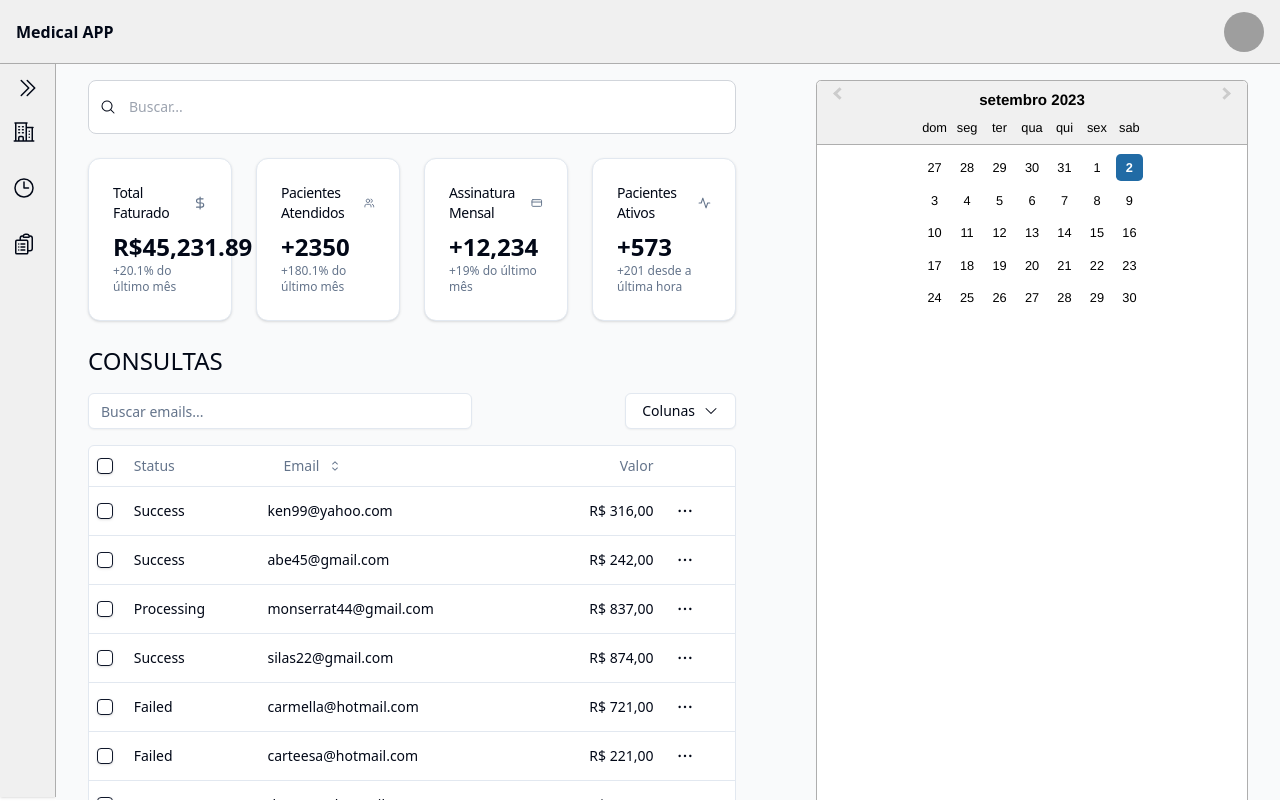
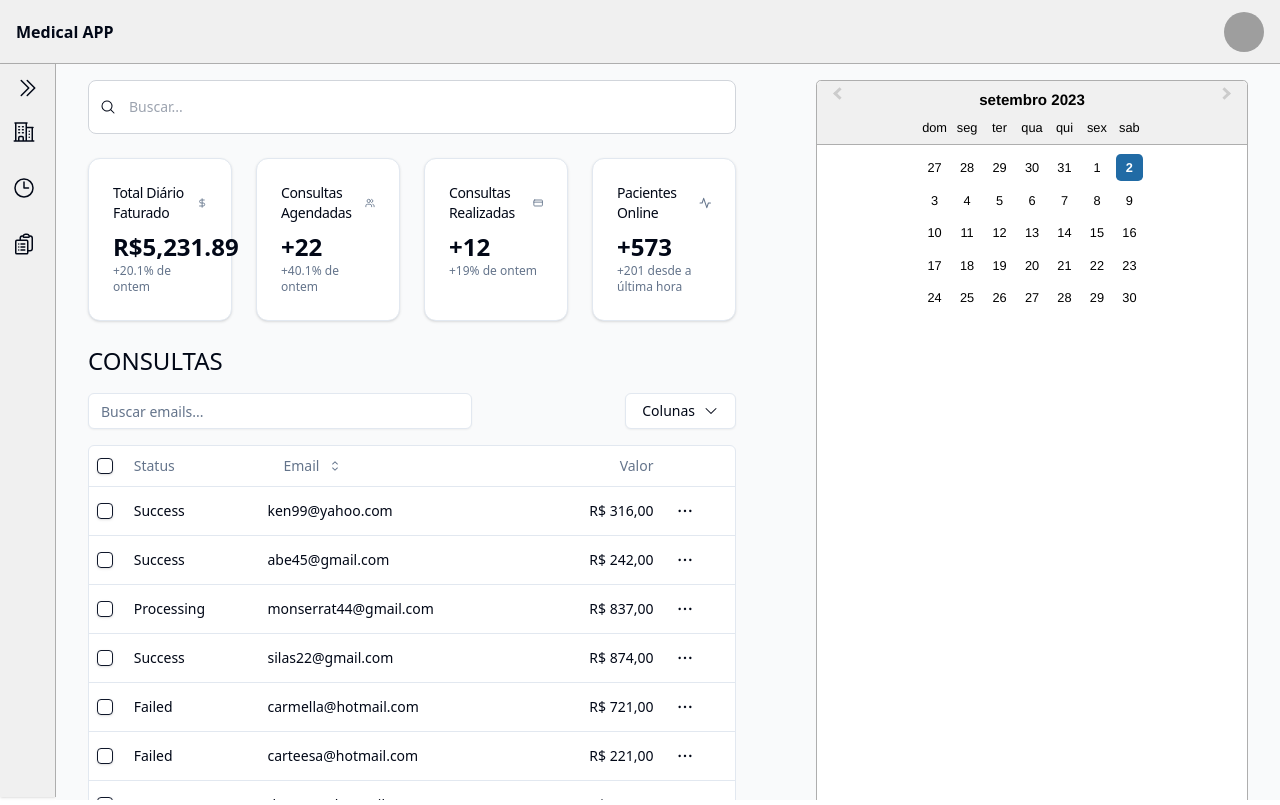
Before and after one commit to visantiago99/medical-app, a Next.js app: page /dashboard in a window 1280 px wide. Built offline with nearby package versions, Linux system fonts and the light colour scheme; grey boxes are pictures that could not be loaded.

Commit message:
Fix dashboard cards context

```diff
--- a/src/components/Dashboard/DashCards.tsx
+++ b/src/components/Dashboard/DashCards.tsx
@@ -8,7 +8,7 @@ const DashCards = () => {
         <Card className="h-[10.2rem]">
           <CardHeader className="flex flex-row items-center justify-between space-y-0 pb-2">
             <CardTitle className="text-sm font-medium">
-              Total Faturado
+              Total Diário Faturado
             </CardTitle>
             <svg
               xmlns="http://www.w3.org/2000/svg"
@@ -24,16 +24,14 @@ const DashCards = () => {
             </svg>
           </CardHeader>
           <CardContent>
-            <div className="text-2xl font-bold">R$45,231.89</div>
-            <p className="text-xs text-muted-foreground">
-              +20.1% do último mês
-            </p>
+            <div className="text-2xl font-bold">R$5,231.89</div>
+            <p className="text-xs text-muted-foreground">+20.1% de ontem</p>
           </CardContent>
         </Card>
         <Card className="h-[10.2rem]">
           <CardHeader className="flex flex-row items-center justify-between space-y-0 pb-2">
             <CardTitle className="text-sm font-medium">
-              Pacientes Atendidos
+              Consultas Agendadas
             </CardTitle>
             <svg
               xmlns="http://www.w3.org/2000/svg"
@@ -51,16 +49,14 @@ const DashCards = () => {
             </svg>
           </CardHeader>
           <CardContent>
-            <div className="text-2xl font-bold">+2350</div>
-            <p className="text-xs text-muted-foreground">
-              +180.1% do último mês
-            </p>
+            <div className="text-2xl font-bold">+22</div>
+            <p className="text-xs text-muted-foreground">+40.1% de ontem</p>
           </CardContent>
         </Card>
         <Card className="h-[10.2rem]">
           <CardHeader className="flex flex-row items-center justify-between space-y-0 pb-2">
             <CardTitle className="text-sm font-medium">
-              Assinatura Mensal
+              Consultas Realizadas
             </CardTitle>
             <svg
               xmlns="http://www.w3.org/2000/svg"
@@ -77,14 +73,14 @@ const DashCards = () => {
             </svg>
           </CardHeader>
           <CardContent>
-            <div className="text-2xl font-bold">+12,234</div>
-            <p className="text-xs text-muted-foreground">+19% do último mês</p>
+            <div className="text-2xl font-bold">+12</div>
+            <p className="text-xs text-muted-foreground">+19% de ontem</p>
           </CardContent>
         </Card>
         <Card className="h-[10.2rem]">
           <CardHeader className="flex flex-row items-center justify-between space-y-0 pb-2">
             <CardTitle className="text-sm font-medium">
-              Pacientes Ativos
+              Pacientes Online
             </CardTitle>
             <svg
               xmlns="http://www.w3.org/2000/svg"
```
